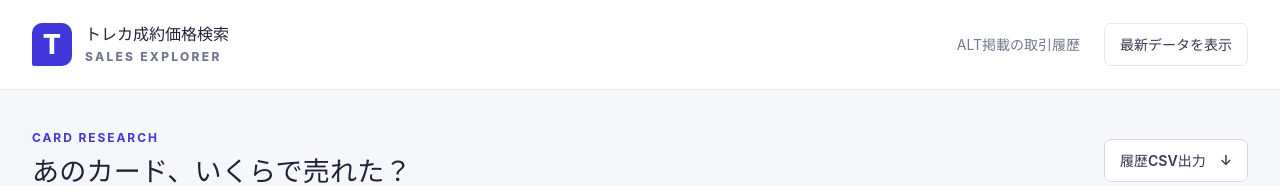
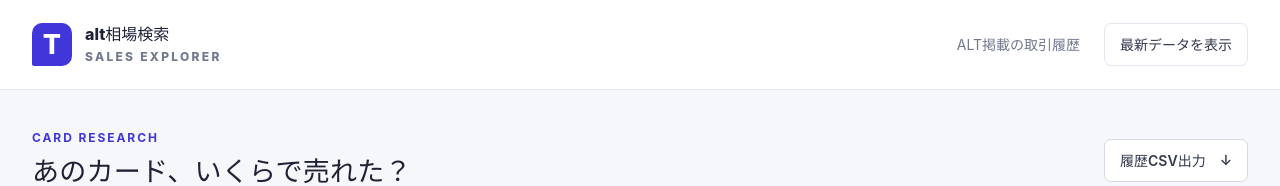
Before and after one commit to M0CH4771/tck-card-sales, a website with bundled scripts: page dist/index.html in a window 1280 px wide. Shown: the top 186 px of the page. Built offline with nearby package versions, Linux system fonts and the light colour scheme.

Commit message:
Rename site to alt相場検索

```diff
--- a/dist/index.html
+++ b/dist/index.html
@@ -5,12 +5,12 @@
   <meta name="viewport" content="width=device-width, initial-scale=1">
   <meta name="theme-color" content="#4036da">
   <meta name="description" content="PSAグレード、レアリティ、カード名・型番で探すトレカの成約履歴。取引元と成約日を確認できます。">
-  <title>トレカ成約価格検索</title>
+  <title>alt相場検索</title>
   <link rel="stylesheet" href="./style.css">
   <script type="module" src="./app.mjs"></script>
 </head>
 <body>
-  <header class="topbar"><a class="brand" href="./"><span class="brand-icon" aria-hidden="true">T</span><span>トレカ成約価格検索<small>SALES EXPLORER</small></span></a><div class="header-right"><span class="top-label">ALT掲載の取引履歴</span><button id="reload" class="button subtle">最新データを表示</button></div></header>
+  <header class="topbar"><a class="brand" href="./"><span class="brand-icon" aria-hidden="true">T</span><span>alt相場検索<small>SALES EXPLORER</small></span></a><div class="header-right"><span class="top-label">ALT掲載の取引履歴</span><button id="reload" class="button subtle">最新データを表示</button></div></header>
   <main>
     <section class="search-area" aria-labelledby="page-title">
       <div class="section-heading"><div><p class="eyebrow">CARD RESEARCH</p><h1 id="page-title">あのカード、いくらで売れた？</h1></div><button class="button" id="export" disabled>履歴CSV出力 <span aria-hidden="true">↓</span></button></div>
```
